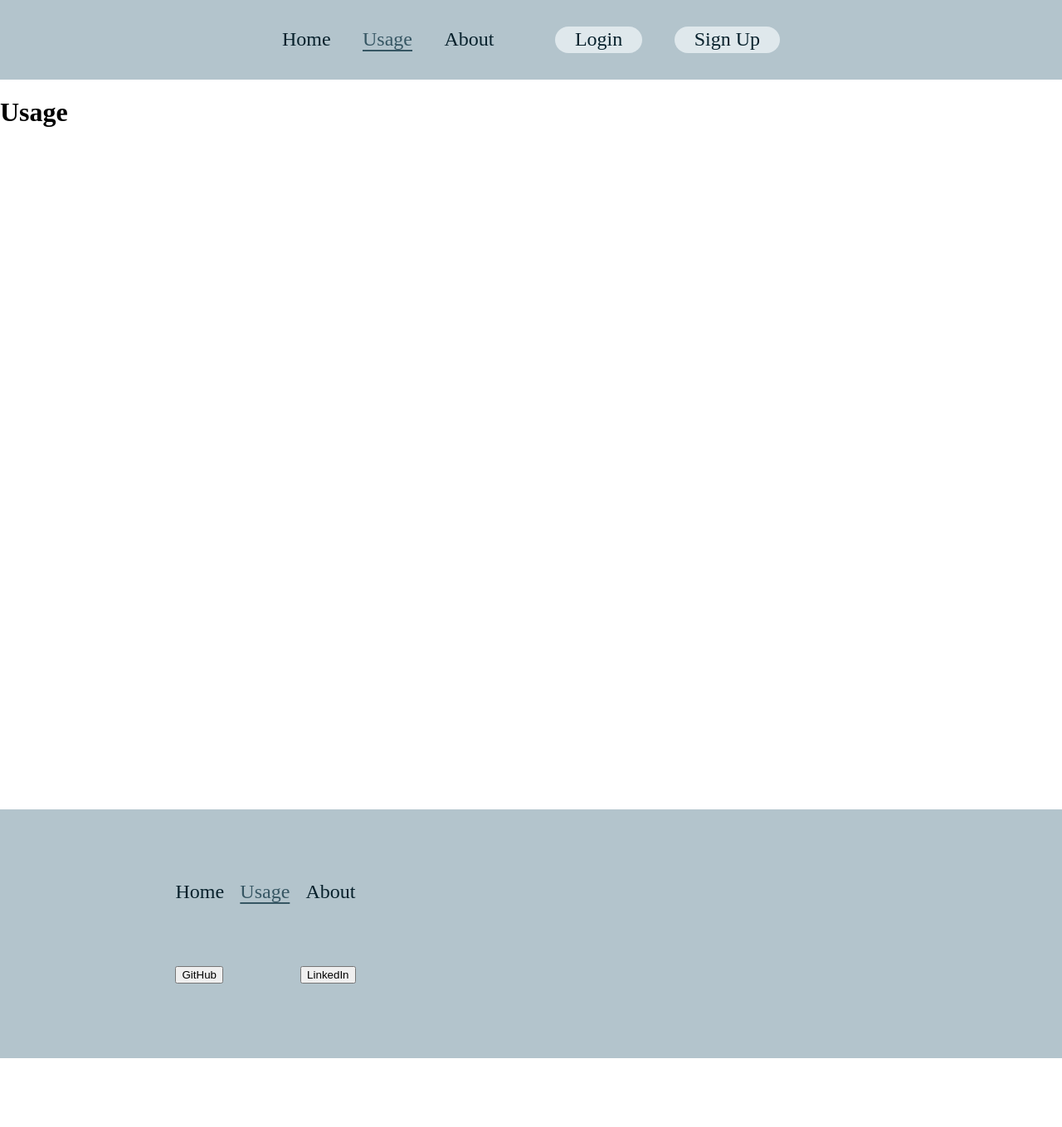
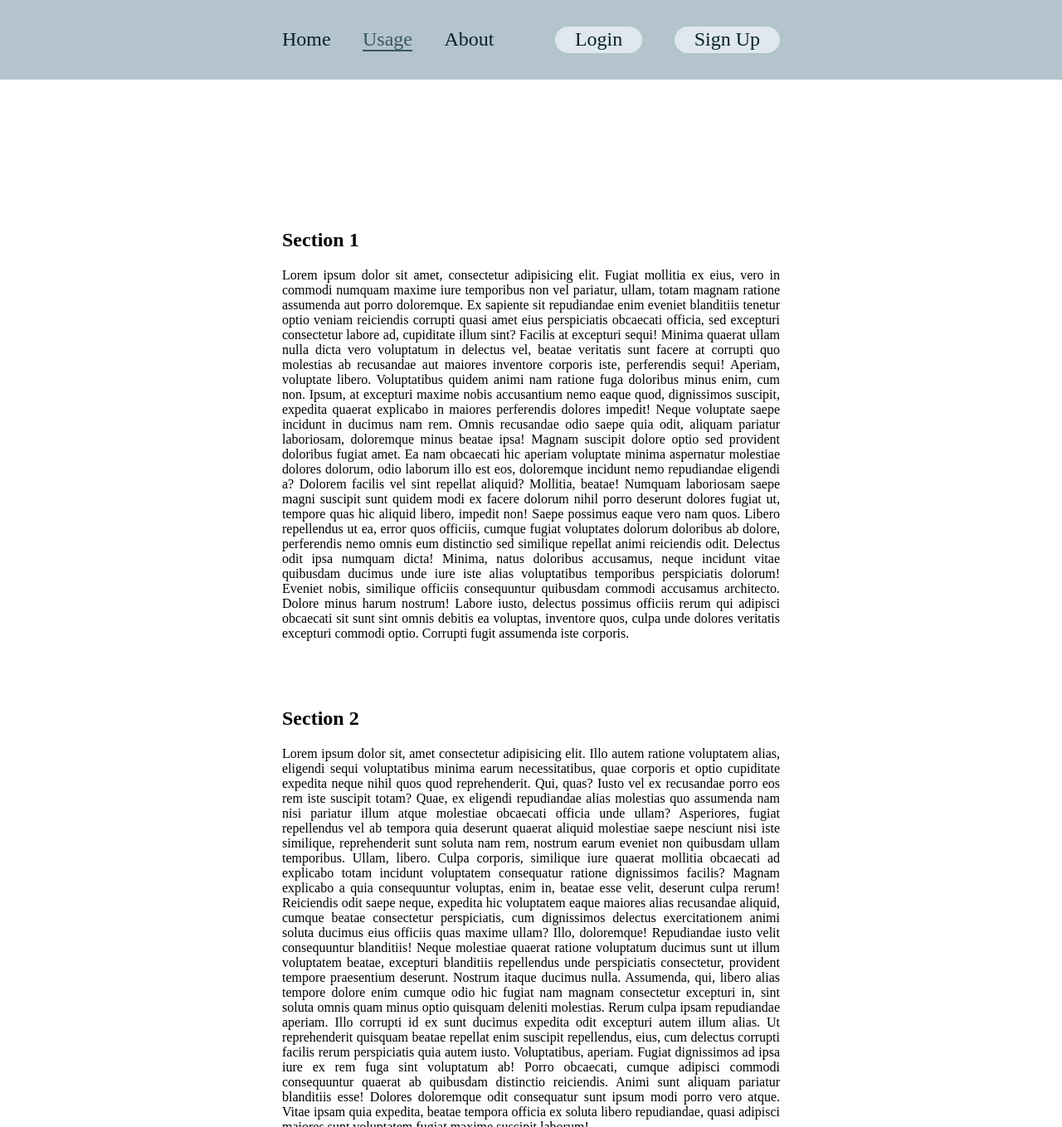
Before and after one commit to MarvJohnson/Ezequiel, a Vue app in the folder client/: page /usage in a window 1280 px wide. Shown: the top 1359 px of the page at 83% size. Before the commit the page ends 1276 px from the top, so only its background shows below. Built offline with nearby package versions, Linux system fonts and the light colour scheme.

Commit message:
Setup styling for usage page

```diff
--- a/client/src/pages/Usage.vue
+++ b/client/src/pages/Usage.vue
@@ -1,8 +1,47 @@
 <template>
   <div>
     <Header />
-    <h1>Usage</h1>
-    <main></main>
+    <main>
+      <section>
+        <h2>Section 1</h2>
+        <p>Lorem ipsum dolor sit amet, consectetur adipisicing elit. Fugiat mollitia ex eius, vero in commodi numquam maxime iure temporibus non vel pariatur, ullam, totam magnam ratione assumenda aut porro doloremque.
+        Ex sapiente sit repudiandae enim eveniet blanditiis tenetur optio veniam reiciendis corrupti quasi amet eius perspiciatis obcaecati officia, sed excepturi consectetur labore ad, cupiditate illum sint? Facilis at excepturi sequi!
+        Minima quaerat ullam nulla dicta vero voluptatum in delectus vel, beatae veritatis sunt facere at corrupti quo molestias ab recusandae aut maiores inventore corporis iste, perferendis sequi! Aperiam, voluptate libero.
+        Voluptatibus quidem animi nam ratione fuga doloribus minus enim, cum non. Ipsum, at excepturi maxime nobis accusantium nemo eaque quod, dignissimos suscipit, expedita quaerat explicabo in maiores perferendis dolores impedit!
+        Neque voluptate saepe incidunt in ducimus nam rem. Omnis recusandae odio saepe quia odit, aliquam pariatur laboriosam, doloremque minus beatae ipsa! Magnam suscipit dolore optio sed provident doloribus fugiat amet.
+        Ea nam obcaecati hic aperiam voluptate minima aspernatur molestiae dolores dolorum, odio laborum illo est eos, doloremque incidunt nemo repudiandae eligendi a? Dolorem facilis vel sint repellat aliquid? Mollitia, beatae!
+        Numquam laboriosam saepe magni suscipit sunt quidem modi ex facere dolorum nihil porro deserunt dolores fugiat ut, tempore quas hic aliquid libero, impedit non! Saepe possimus eaque vero nam quos.
+        Libero repellendus ut ea, error quos officiis, cumque fugiat voluptates dolorum doloribus ab dolore, perferendis nemo omnis eum distinctio sed similique repellat animi reiciendis odit. Delectus odit ipsa numquam dicta!
+        Minima, natus doloribus accusamus, neque incidunt vitae quibusdam ducimus unde iure iste alias voluptatibus temporibus perspiciatis dolorum! Eveniet nobis, similique officiis consequuntur quibusdam commodi accusamus architecto. Dolore minus harum nostrum!
+        Labore iusto, delectus possimus officiis rerum qui adipisci obcaecati sit sunt sint omnis debitis ea voluptas, inventore quos, culpa unde dolores veritatis excepturi commodi optio. Corrupti fugit assumenda iste corporis.</p>
+      </section>
+      <section>
+        <h2>Section 2</h2>
+        <p>Lorem ipsum dolor sit, amet consectetur adipisicing elit. Illo autem ratione voluptatem alias, eligendi sequi voluptatibus minima earum necessitatibus, quae corporis et optio cupiditate expedita neque nihil quos quod reprehenderit.
+        Qui, quas? Iusto vel ex recusandae porro eos rem iste suscipit totam? Quae, ex eligendi repudiandae alias molestias quo assumenda nam nisi pariatur illum atque molestiae obcaecati officia unde ullam?
+        Asperiores, fugiat repellendus vel ab tempora quia deserunt quaerat aliquid molestiae saepe nesciunt nisi iste similique, reprehenderit sunt soluta nam rem, nostrum earum eveniet non quibusdam ullam temporibus. Ullam, libero.
+        Culpa corporis, similique iure quaerat mollitia obcaecati ad explicabo totam incidunt voluptatem consequatur ratione dignissimos facilis? Magnam explicabo a quia consequuntur voluptas, enim in, beatae esse velit, deserunt culpa rerum!
+        Reiciendis odit saepe neque, expedita hic voluptatem eaque maiores alias recusandae aliquid, cumque beatae consectetur perspiciatis, cum dignissimos delectus exercitationem animi soluta ducimus eius officiis quas maxime ullam? Illo, doloremque!
+        Repudiandae iusto velit consequuntur blanditiis! Neque molestiae quaerat ratione voluptatum ducimus sunt ut illum voluptatem beatae, excepturi blanditiis repellendus unde perspiciatis consectetur, provident tempore praesentium deserunt. Nostrum itaque ducimus nulla.
+        Assumenda, qui, libero alias tempore dolore enim cumque odio hic fugiat nam magnam consectetur excepturi in, sint soluta omnis quam minus optio quisquam deleniti molestias. Rerum culpa ipsam repudiandae aperiam.
+        Illo corrupti id ex sunt ducimus expedita odit excepturi autem illum alias. Ut reprehenderit quisquam beatae repellat enim suscipit repellendus, eius, cum delectus corrupti facilis rerum perspiciatis quia autem iusto.
+        Voluptatibus, aperiam. Fugiat dignissimos ad ipsa iure ex rem fuga sint voluptatum ab! Porro obcaecati, cumque adipisci commodi consequuntur quaerat ab quibusdam distinctio reiciendis. Animi sunt aliquam pariatur blanditiis esse!
+        Dolores doloremque odit consequatur sunt ipsum modi porro vero atque. Vitae ipsam quia expedita, beatae tempora officia ex soluta libero repudiandae, quasi adipisci maiores sunt voluptatem fugiat maxime suscipit laborum!</p>
+      </section>
+      <section>
+        <h2>Section 3</h2>
+        <p>Lorem ipsum dolor sit, amet consectetur adipisicing elit. Illo autem ratione voluptatem alias, eligendi sequi voluptatibus minima earum necessitatibus, quae corporis et optio cupiditate expedita neque nihil quos quod reprehenderit.
+        Qui, quas? Iusto vel ex recusandae porro eos rem iste suscipit totam? Quae, ex eligendi repudiandae alias molestias quo assumenda nam nisi pariatur illum atque molestiae obcaecati officia unde ullam?
+        Asperiores, fugiat repellendus vel ab tempora quia deserunt quaerat aliquid molestiae saepe nesciunt nisi iste similique, reprehenderit sunt soluta nam rem, nostrum earum eveniet non quibusdam ullam temporibus. Ullam, libero.
+        Culpa corporis, similique iure quaerat mollitia obcaecati ad explicabo totam incidunt voluptatem consequatur ratione dignissimos facilis? Magnam explicabo a quia consequuntur voluptas, enim in, beatae esse velit, deserunt culpa rerum!
+        Reiciendis odit saepe neque, expedita hic voluptatem eaque maiores alias recusandae aliquid, cumque beatae consectetur perspiciatis, cum dignissimos delectus exercitationem animi soluta ducimus eius officiis quas maxime ullam? Illo, doloremque!
+        Repudiandae iusto velit consequuntur blanditiis! Neque molestiae quaerat ratione voluptatum ducimus sunt ut illum voluptatem beatae, excepturi blanditiis repellendus unde perspiciatis consectetur, provident tempore praesentium deserunt. Nostrum itaque ducimus nulla.
+        Assumenda, qui, libero alias tempore dolore enim cumque odio hic fugiat nam magnam consectetur excepturi in, sint soluta omnis quam minus optio quisquam deleniti molestias. Rerum culpa ipsam repudiandae aperiam.
+        Illo corrupti id ex sunt ducimus expedita odit excepturi autem illum alias. Ut reprehenderit quisquam beatae repellat enim suscipit repellendus, eius, cum delectus corrupti facilis rerum perspiciatis quia autem iusto.
+        Voluptatibus, aperiam. Fugiat dignissimos ad ipsa iure ex rem fuga sint voluptatum ab! Porro obcaecati, cumque adipisci commodi consequuntur quaerat ab quibusdam distinctio reiciendis. Animi sunt aliquam pariatur blanditiis esse!
+        Dolores doloremque odit consequatur sunt ipsum modi porro vero atque. Vitae ipsam quia expedita, beatae tempora officia ex soluta libero repudiandae, quasi adipisci maiores sunt voluptatem fugiat maxime suscipit laborum!</p>
+      </section>
+    </main>
     <Footer />
   </div>
 </template>
@@ -22,6 +61,19 @@ export default {
 
 <style scoped>
   main {
-    height: 100vh;
+    padding: 10rem 0;
+  }
+
+  section {
+    max-width: 600px;
+    margin: 0 auto;
+  }
+
+  section + section {
+    margin-top: 5rem;
+  }
+
+  section p {
+    text-align: justify;
   }
 </style>
```
